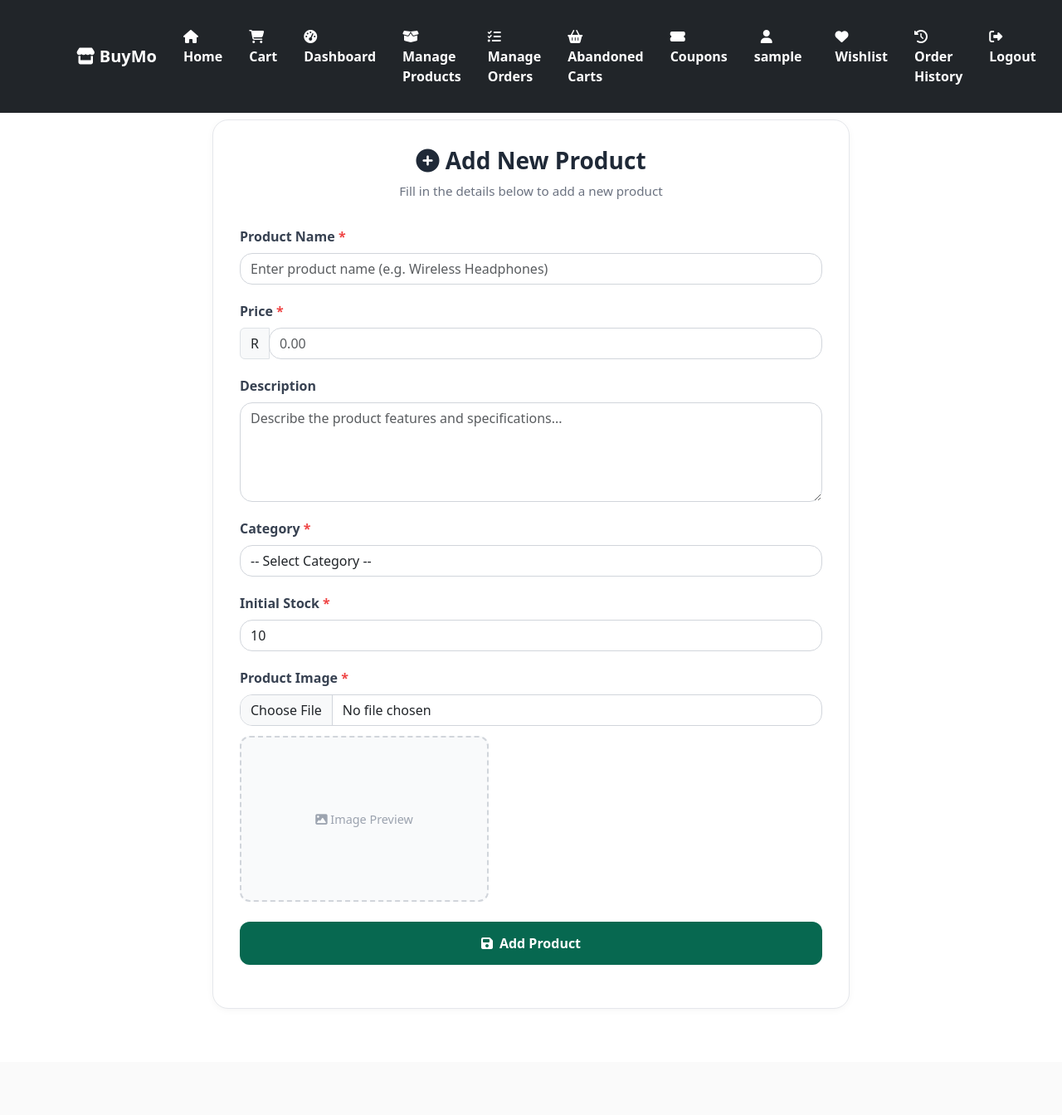
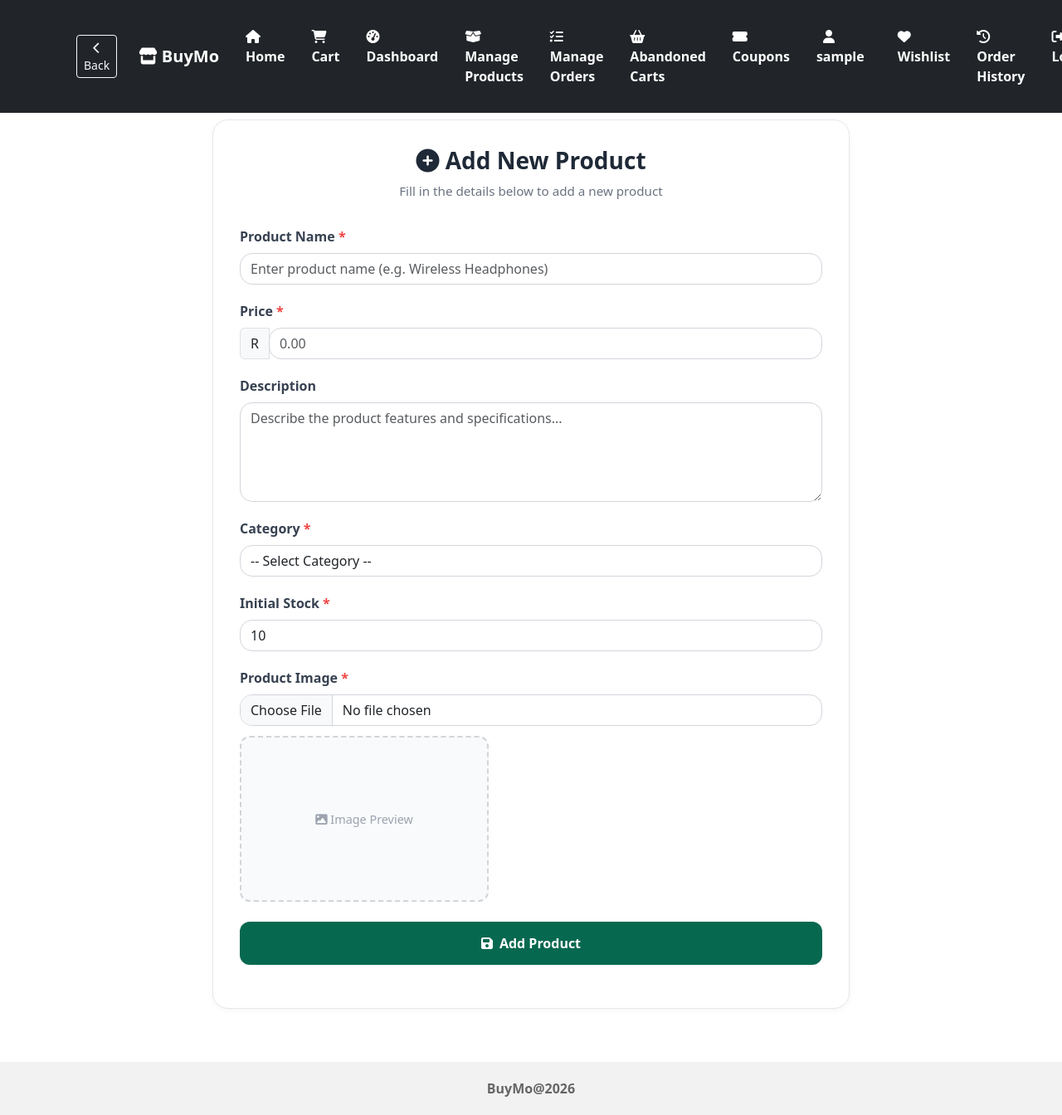
Before and after one commit to AdamDono/BuyMo, a Flask app: page /add in a window 1280 px wide. Shown: the whole page at 83% size. Before the commit the page ends 1216 px from the top, so only its background shows below. Run offline with Flask 3, Linux system fonts and the light colour scheme; the visitor is signed in with stand-in values (Sample User, id 1); data that the repository does not hold is empty; some libraries are stand-ins or nearby versions.

Commit message:
Add BuyMo@2026 footer and back button to header

```diff
--- a/templates/base.html
+++ b/templates/base.html
@@ -21,6 +21,10 @@
     <main class="main-content" style="padding: 40px 0;">
         {% block content %}{% endblock %}
     </main>
+
+    <footer style="text-align: center; padding: 20px 0; background: rgba(0,0,0,0.05); color: #666; margin-top: auto;">
+        <p style="margin: 0; font-weight: 600;">BuyMo@2026</p>
+    </footer>
 
 
     <!-- Global Toast Notification -->
--- a/templates/header.html
+++ b/templates/header.html
@@ -1,6 +1,9 @@
 <header>
     <nav class="navbar navbar-expand-lg navbar-dark" style="background-color: #212529;">
         <div class="container">
+            <a class="btn btn-outline-light btn-sm me-3" href="javascript:history.back()" title="Go Back">
+                <i class="fas fa-chevron-left"></i> Back
+            </a>
             <a class="navbar-brand h4 mb-0" href="{{ url_for('home') }}">
                 <i class="fas fa-store"></i> BuyMo
             </a>
```
